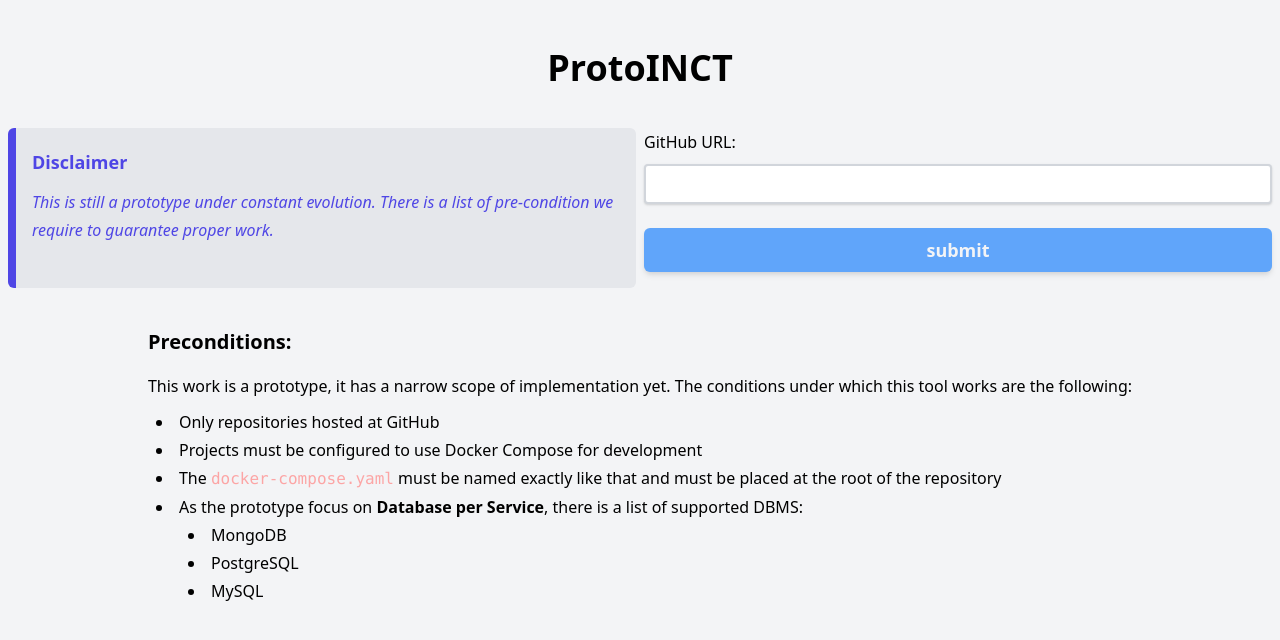
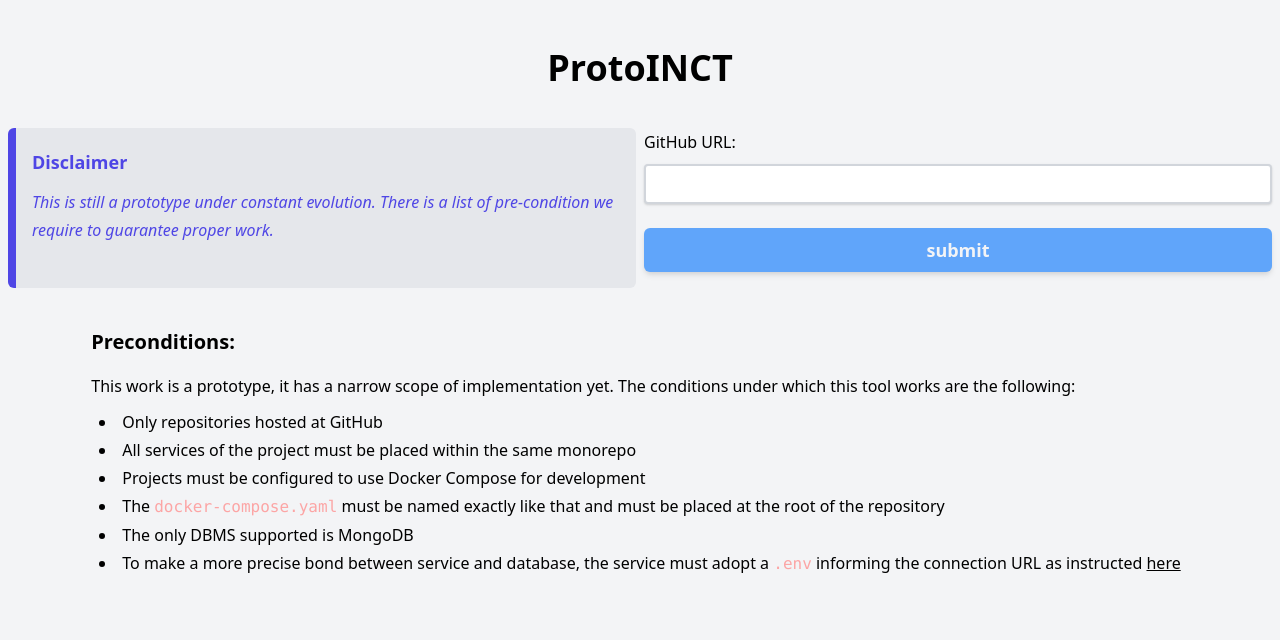
Before and after one commit to the-sortinghat/ProtoINCT, a Nuxt app in the folder frontend/: page / in a window 1280 px wide. Shown: the top 640 px of the page. Built offline with nearby package versions, Linux system fonts and the light colour scheme.

Commit message:
update preconditions to comprehend .env
Signed-off-by: João Daniel <jotaf.daniel@gmail.com>

```diff
--- a/frontend/components/Preconditions.vue
+++ b/frontend/components/Preconditions.vue
@@ -13,6 +13,10 @@
       </li>
 
       <li>
+        All services of the project must be placed within the same monorepo
+      </li>
+
+      <li>
         Projects must be configured to use
         <a target="_blank" href="https://docs.docker.com/compose/">
           Docker Compose
@@ -25,17 +29,18 @@
         exactly like that and must be placed at the root of the repository
       </li>
 
+      <li>The only DBMS supported is MongoDB</li>
+
       <li>
-        As the prototype focus on <strong>Database per Service</strong>, there
-        is a list of supported DBMS:
-
-        <ul class="ml-8 list-disc list-inside">
-          <li>MongoDB</li>
-
-          <li>PostgreSQL</li>
-
-          <li>MySQL</li>
-        </ul>
+        To make a more precise bond between service and database, the service
+        must adopt a <code class="text-red-300">.env</code> informing the
+        connection URL as instructed
+        <a
+          href="https://docs.mongodb.com/drivers/node/current/fundamentals/connection/"
+          class="underline"
+        >
+          here
+        </a>
       </li>
     </ul>
   </div>
```
